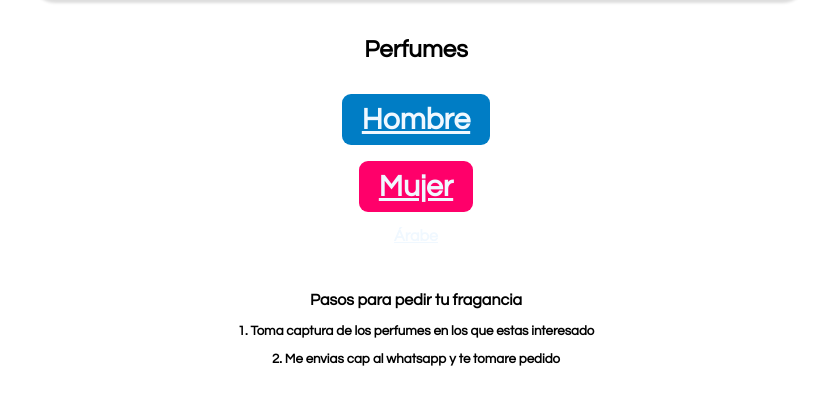
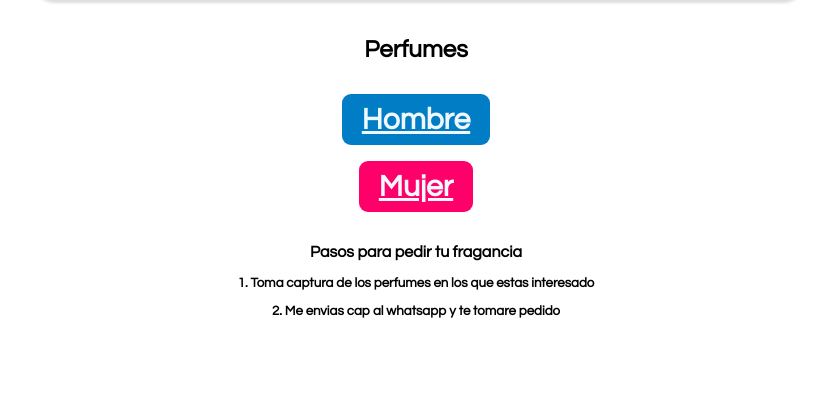
Before and after one commit to SauceBoyz66/9, a plain HTML site: page index.html in a window 1280 px wide. Shown: the part 383-788 px from the top of the page, without its empty margins (224-1061 px from the left). Drawn offline with Linux system fonts and the light colour scheme.

Commit message:
Update index.html

```diff
--- a/index.html
+++ b/index.html
@@ -36,15 +36,6 @@
     <br>
 
     <br>
-    <div class="boton-arabe">
-        <a style="color: aliceblue;" href="arabe.html" class="boton-carrito"><b>Árabe</b> </a>
-    </div>
-    <br>
-
-
-
-
-    <br>
     <br>
     <h4>Pasos para pedir tu fragancia</h4>
     <br>
```
